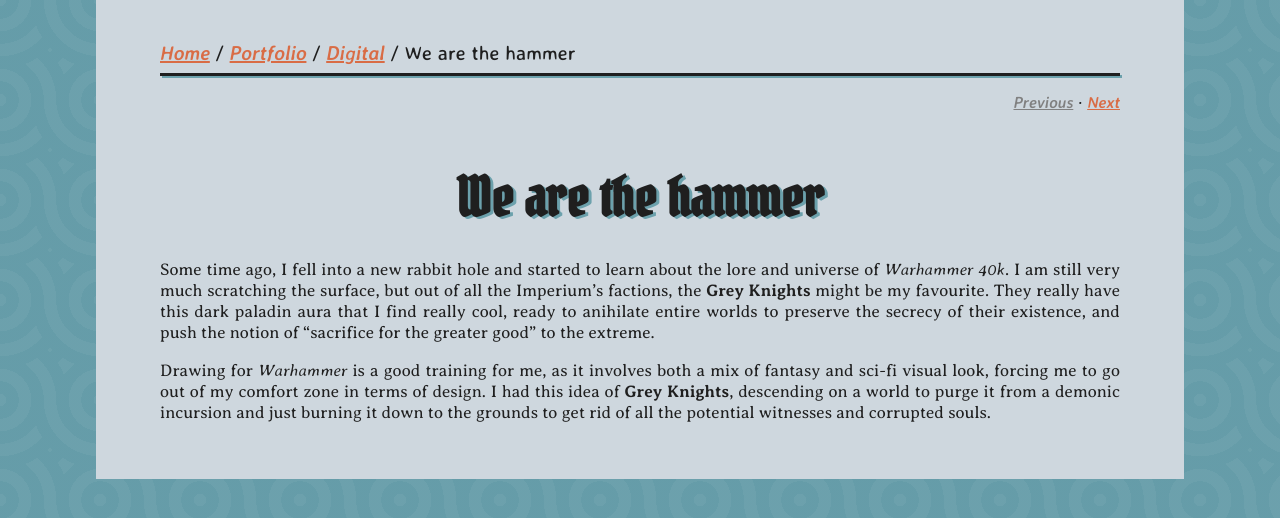
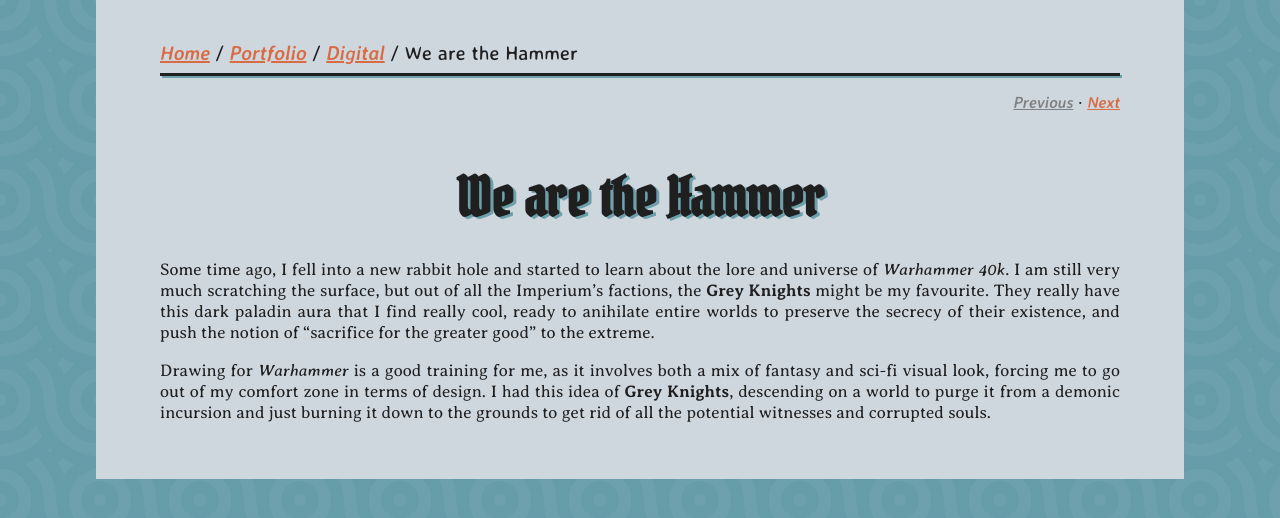
Before and after one commit to carlosjtacon/kemett-art, a Jekyll site: the page built from _posts/portfolio/digital/2026-09-04-0018.md, in a window 1280 px wide. Shown: the top 518 px of the page. Built offline with Jekyll 4.4.1, drawn with Linux system fonts in a browser that asks for light colours.

Commit message:
raw titles

```diff
--- a/_includes/breadcrumbs.html
+++ b/_includes/breadcrumbs.html
@@ -6,7 +6,7 @@
     {% if page.title == 'Index'} %}
     / {{ crumb | capitalize }}
     {% else %}
-    / {{ page.title | replace: "-", " " | capitalize }}
+    / {{ page.title }}
     {% endif %}
 {% else %}
 / <a
--- a/_includes/related_post.html
+++ b/_includes/related_post.html
@@ -2,7 +2,7 @@
     <div class="post-link-thumb" style="background-image: url('{{site.url}}/assets/images{{include.post.url}}/thumb.webp')"></div>
     <div class="post-link-description column">
       <div>
-        <h2>{{ include.post.title | replace: "-", " " | capitalize }}</h2>
+        <h2>{{ include.post.title }}</h2>
         <p>{{ include.post.content | strip_html | truncate: 300 }}</p>
       </div>
       <a class="section" href="{{include.post.url}}">{{include.post.categories | first | upcase }} / {{include.post.title | upcase}} →</a>
--- a/_layouts/base.html
+++ b/_layouts/base.html
@@ -3,7 +3,7 @@
   <head>
     <meta name="viewport" content="width=device-width, initial-scale=1">
     <meta charset="utf-8">
-    <title>{{page.title | replace: "-", " " | capitalize}}</title>
+    <title>{{page.title}}</title>
     <link rel="stylesheet" href="/assets/css/fonts.css">
     <link rel="stylesheet" href="/assets/css/main.css">
     <script src="/assets/javascript/main.js"></script>
@@ -16,7 +16,7 @@
       {% endif %}
     {% endfor %}
 
-    <meta property="og:title" content="{{page.title | replace: "-", " " | capitalize}}">
+    <meta property="og:title" content="{{page.title}}">
     <meta property="og:description" content="{{page.content | strip_html | normalize_whitespace | truncate: 100}}">
     {% assign thumb = images | first %}
     {% if thumb %}
--- a/_layouts/post.html
+++ b/_layouts/post.html
@@ -2,7 +2,7 @@
 layout: post_empty
 ---
 
-<h1>{{page.title | replace: "-", " " | capitalize}}</h1>
+<h1>{{page.title}}</h1>
 
 {{content}}
 
--- a/assets/css/main.css
+++ b/assets/css/main.css
@@ -83,6 +83,14 @@
 	font-size: 1.05em;
 	font-weight: 300;
 	text-align: justify;
+
+	em {
+		font-weight: 500;
+	}
+
+	strong {
+		font-weight: 800;
+	}
 }
 
 .info {
```
